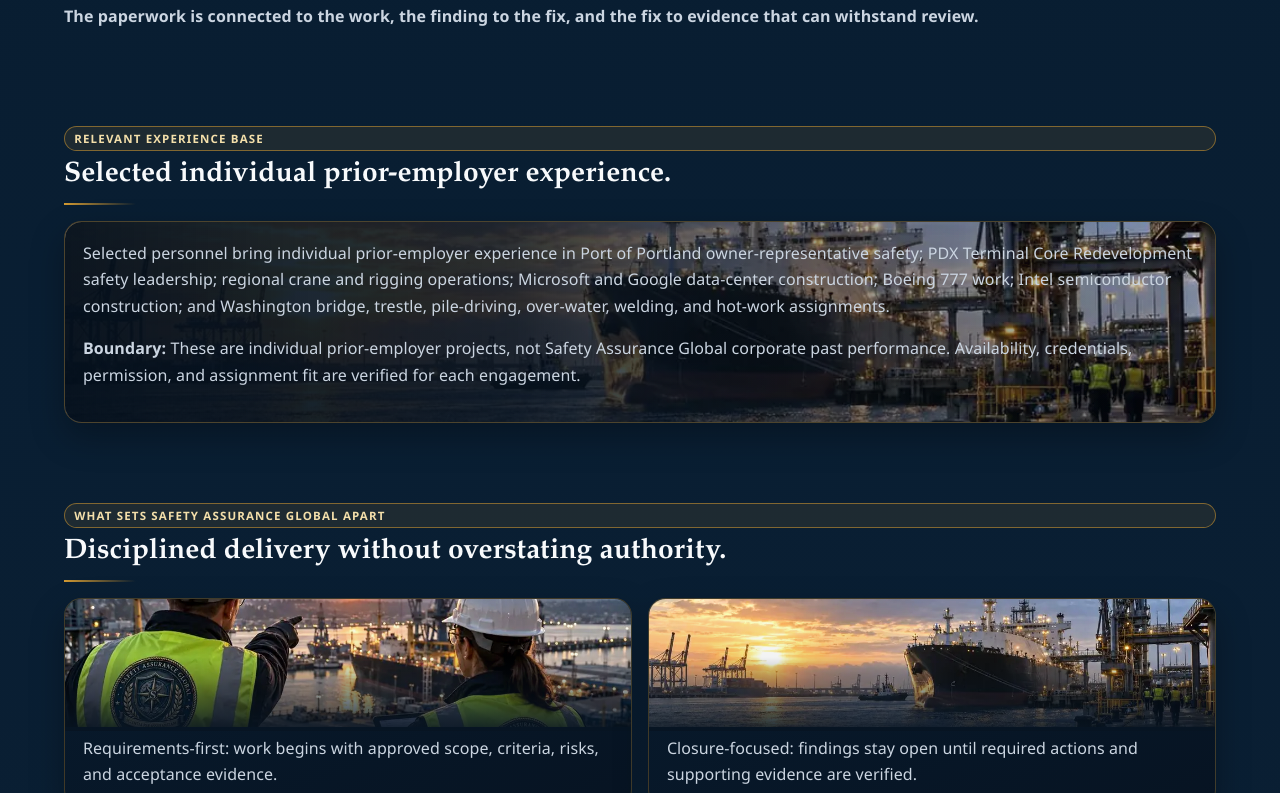
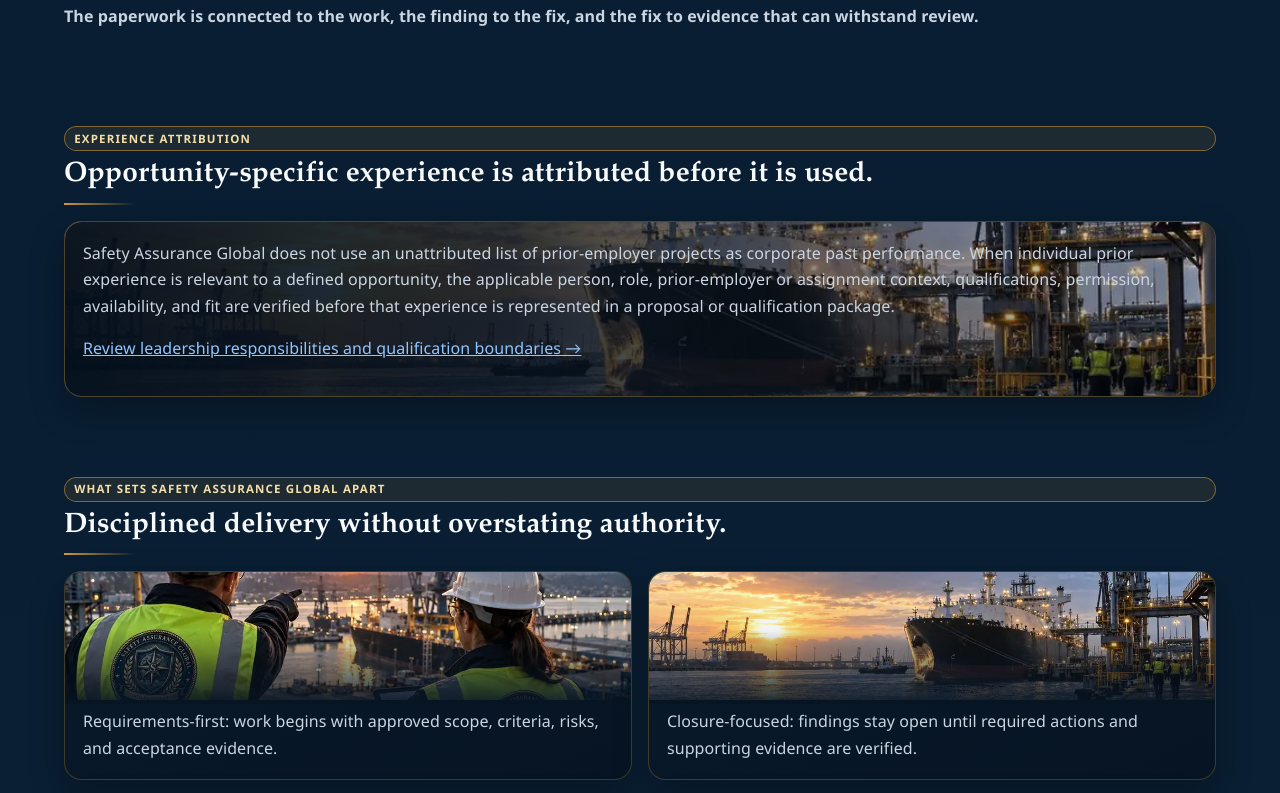
Before and after one commit to andrewmustain-commits/safetyassuranceglobal-site, an Astro site: page /capabilities in a window 1280 px wide. Shown: the part 4119-4912 px from the top of the page. Built offline with nearby package versions, Linux system fonts and the light colour scheme; Astro itself is replaced by a stand-in of ours.

Commit message:
fix(truth): remove unattributed experience claims and reconcile capability revision

```diff
--- a/src/pages/capabilities.astro
+++ b/src/pages/capabilities.astro
@@ -123,15 +123,10 @@ const differentiators = [
     </Section>
 
     <Section ariaLabelledby="experience-title">
-      <SectionHeader badge="Relevant Experience Base" id="experience-title" title="Selected individual prior-employer experience." />
+      <SectionHeader badge="Experience Attribution" id="experience-title" title="Opportunity-specific experience is attributed before it is used." />
       <Card class="photo-backed-band" style="--band-image:url(/images/site-2026/government-hero.webp);--band-position:center 52%">
-        <p>
-          Selected personnel bring individual prior-employer experience in Port of Portland owner-representative safety;
-          PDX Terminal Core Redevelopment safety leadership; regional crane and rigging operations; Microsoft and Google
-          data-center construction; Boeing 777 work; Intel semiconductor construction; and Washington bridge, trestle,
-          pile-driving, over-water, welding, and hot-work assignments.
-        </p>
-        <p><strong>Boundary:</strong> These are individual prior-employer projects, not Safety Assurance Global corporate past performance. Availability, credentials, permission, and assignment fit are verified for each engagement.</p>
+        <p>Safety Assurance Global does not use an unattributed list of prior-employer projects as corporate past performance. When individual prior experience is relevant to a defined opportunity, the applicable person, role, prior-employer or assignment context, qualifications, permission, availability, and fit are verified before that experience is represented in a proposal or qualification package.</p>
+        <p><a href="/leadership/">Review leadership responsibilities and qualification boundaries →</a></p>
       </Card>
     </Section>
 
@@ -148,7 +143,7 @@ const differentiators = [
         <Card><dl><dt>Legal Name</dt><dd>Safety Assurance Global LLC</dd><dt>UEI</dt><dd>RCUUJLWEBGD4</dd><dt>CAGE</dt><dd>16NM4</dd><dt>Status</dt><dd>SBA VetCert: SDVOSB and VOSB</dd><dt>First Renewal</dt><dd>02/09/2029</dd><dt>Primary NAICS</dt><dd>541611</dd></dl></Card>
         <Card><dl><dt>Selected NAICS</dt><dd>541612, 541620, 541690, 541990, 561210, 611430</dd><dt>Selected PSC</dt><dd>R408, R425, R499, H999, U008</dd><dt>Business Base</dt><dd>Oregon</dd></dl></Card>
       </div>
-      <p class="data-note">These identifiers are reproduced from the dated capabilities statement supplied for this page. Publication does not imply agency endorsement, contract award, or universal qualification for every scope.</p>
+      <p class="data-note"><strong>Public source revision:</strong> September 2026 capability statement. Website source reconciliation: September 27, 2026. Publication does not imply agency endorsement, contract award, or universal qualification for every scope; opportunity-specific verification still controls.</p>
     </Section>
 
     <Section ariaLabelledby="contacts-title">
```
